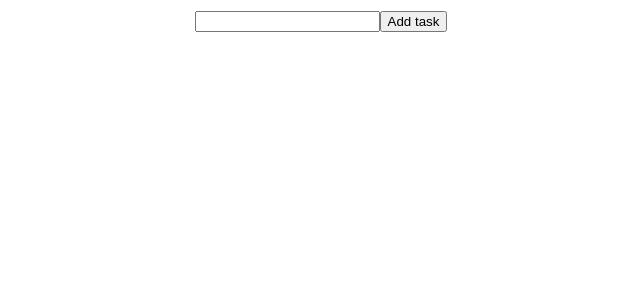
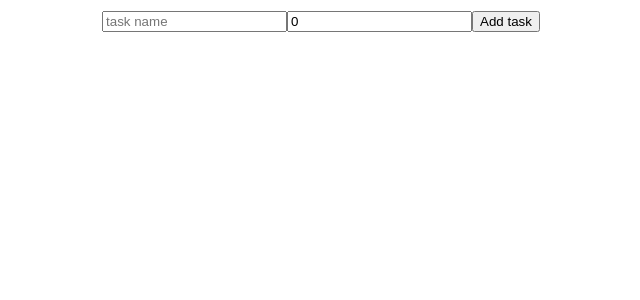
Before and after one commit to qnsi/2023_salaryman, a React (Create React App) app: page / in a window 1280 px wide. Shown: the top 300 px of the page, without its empty margins (319-959 px from the left). Built offline with nearby package versions, Linux system fonts and the light colour scheme.

Commit message:
Add estimated task to tasks

```diff
--- a/src/App.tsx
+++ b/src/App.tsx
@@ -5,14 +5,15 @@ import "./App.css";
 type Task = {
   name: string;
   status: "TODO" | "DONE";
+  time: number;
 };
 
 function App() {
   const [tasks, setTasks] = useState<Task[]>([]);
 
-  const addTask = (newTask: string) => {
+  const addTask = (newTask: string, time: number) => {
     setTasks((tasks: Task[]) =>
-      tasks.concat([{ name: newTask, status: "TODO" }]),
+      tasks.concat([{ name: newTask, status: "TODO", time }]),
     );
   };
 
@@ -49,19 +50,38 @@ function App() {
   );
 }
 
-const AddTask = ({ addTask }: { addTask: (newTask: string) => void }) => {
+const AddTask = ({
+  addTask,
+}: {
+  addTask: (newTask: string, time: number) => void;
+}) => {
   const [newTask, setNewTask] = useState("");
+  const [newTaskTime, setNewTaskTime] = useState(0);
 
   const handleAddTask = () => {
+    addTask(newTask, newTaskTime);
     setNewTask("");
-    addTask(newTask);
+    setNewTaskTime(0);
+  };
+
+  const handleNewTaskTimeChange = (
+    event: React.ChangeEvent<HTMLInputElement>,
+  ) => {
+    setNewTaskTime(Number(event.currentTarget.value));
   };
 
   return (
     <div style={{ margin: "10px 10px" }}>
       <input
+        placeholder={"task name"}
         value={newTask}
         onChange={(event) => setNewTask(event.currentTarget.value)}
+      />
+      <input
+        placeholder={"time in minutes"}
+        value={newTaskTime}
+        type={"number"}
+        onChange={handleNewTaskTimeChange}
       />
       <button onClick={handleAddTask}>Add task</button>
     </div>
@@ -83,6 +103,9 @@ const TaskList = ({
         return (
           <div style={{ margin: "10px 10px" }}>
             <span style={{ marginRight: 10 }}>{task.name}</span>
+            <span style={{ marginRight: 10 }}>
+              {task.time ? task.time + "min" : ""}
+            </span>
             <button onClick={() => deleteTask(task)}>Delete</button>
             <button onClick={() => markTaskDone(task)}>Done</button>
           </div>
```
